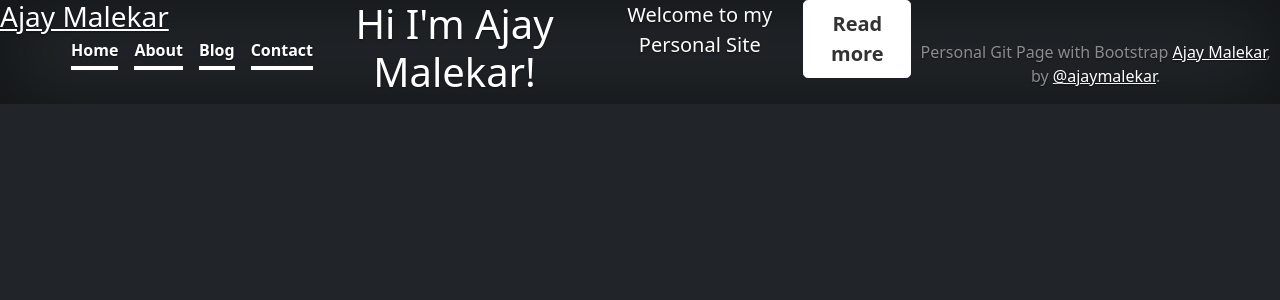
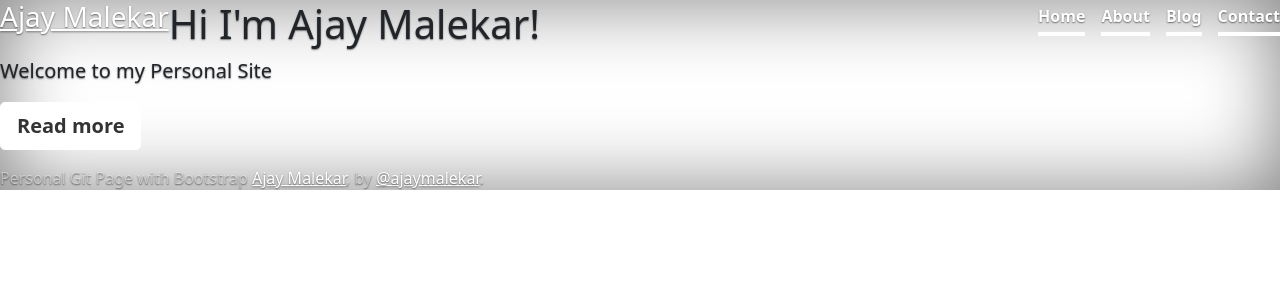
Before and after one commit to ajaymalekar/ajaymalekar.github.io, a Jekyll site: the page built from index.html, in a window 1280 px wide. Shown: the top 300 px of the page. Built offline with Jekyll 4.4.1, drawn with Linux system fonts in a browser that asks for light colours; nearby versions of some CDN libraries.

Commit message:
Update default.html

```diff
--- a/_layouts/default.html
+++ b/_layouts/default.html
@@ -8,7 +8,7 @@
     <link rel="stylesheet" href="{{ '/assets/css/main.css' | relative_url }}">
  <link rel="stylesheet" href="/assets/css/cover.css">
   </head>
-  <body class="d-flex h-100 text-center text-white bg-dark">
+  <body>
    {% include navbar.html %}
        {{ content}}
    {% include footer.html %}
```
